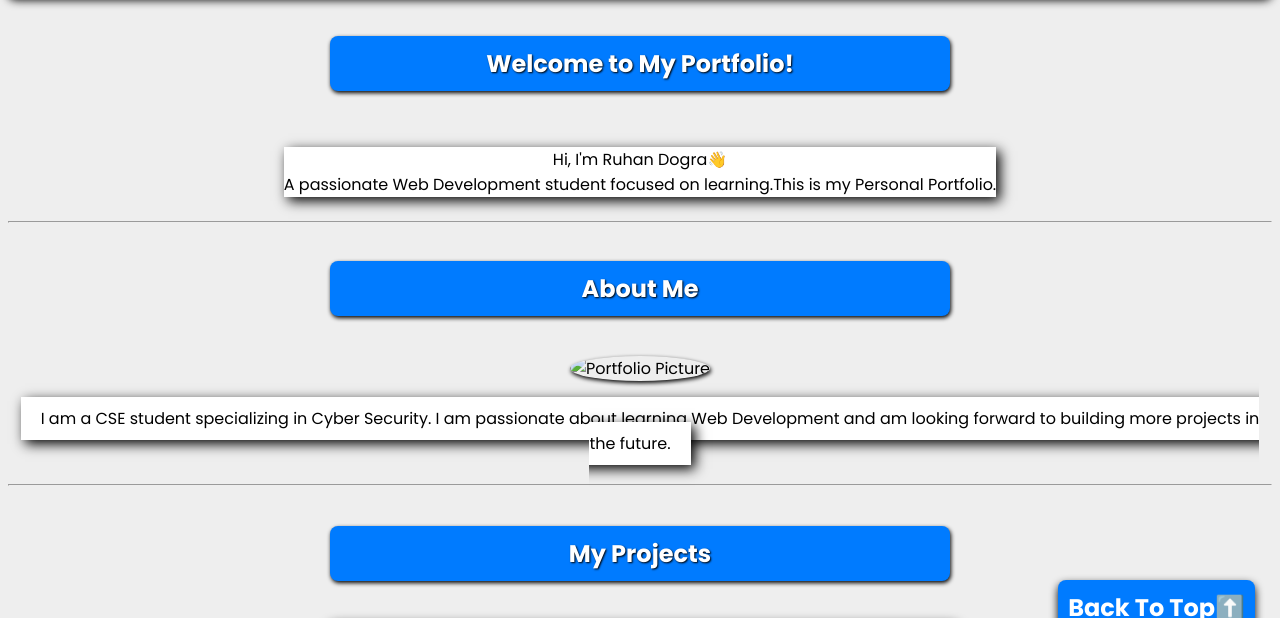
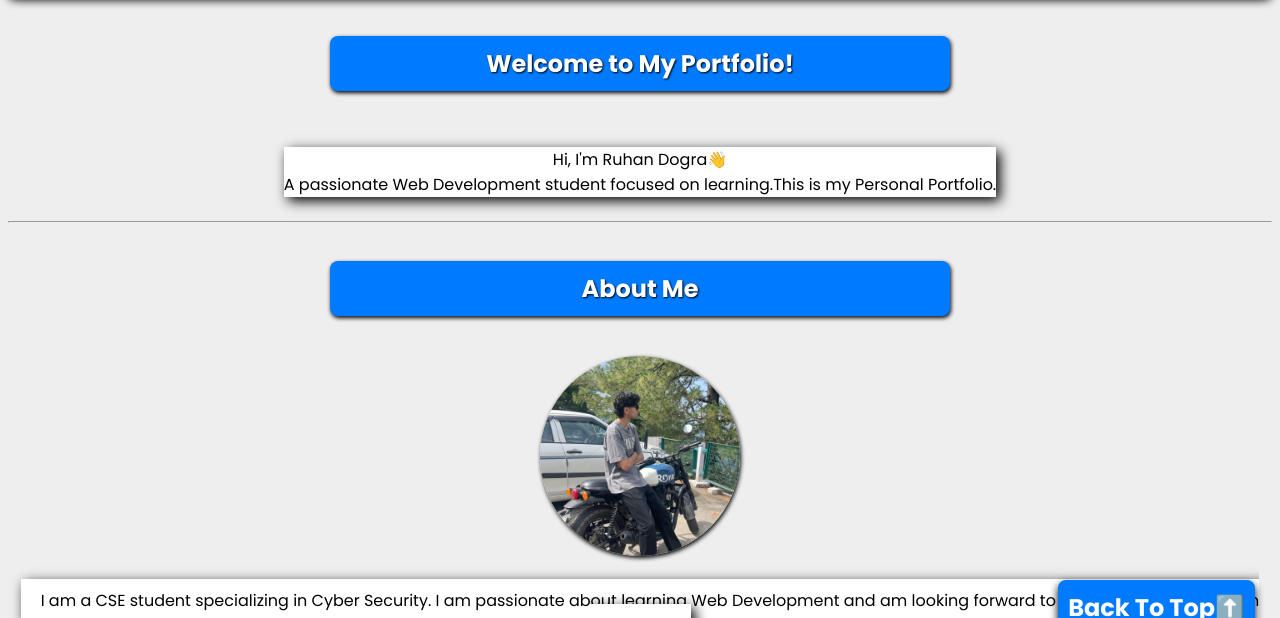
Before and after one commit to ruhannn7/Web-Dev, a plain HTML site: page lab2/index.html in a window 1280 px wide. Shown: the part 140-758 px from the top of the page. Drawn offline with Linux system fonts and the light colour scheme; a web font is replaced by a local one.

Commit message:
Update index.html

```diff
--- a/lab2/index.html
+++ b/lab2/index.html
@@ -36,7 +36,7 @@
 
         <section id="about">
             <h2>About Me</h2>
-            <img src="portfolio image/image.jpg" alt="Portfolio Picture"><br><br>
+            <img src="portfolioimage/image.jpg" alt="Portfolio Picture"><br><br>
             <p>
                 I am a CSE student specializing in Cyber Security.
                 I am passionate about learning Web Development and am looking forward to building more projects in the future.
@@ -122,4 +122,5 @@
 
    <a href="#" class="backtotop" id="backtotop">Back To Top⬆️ </a>
 </body>
+
 </html>
```
